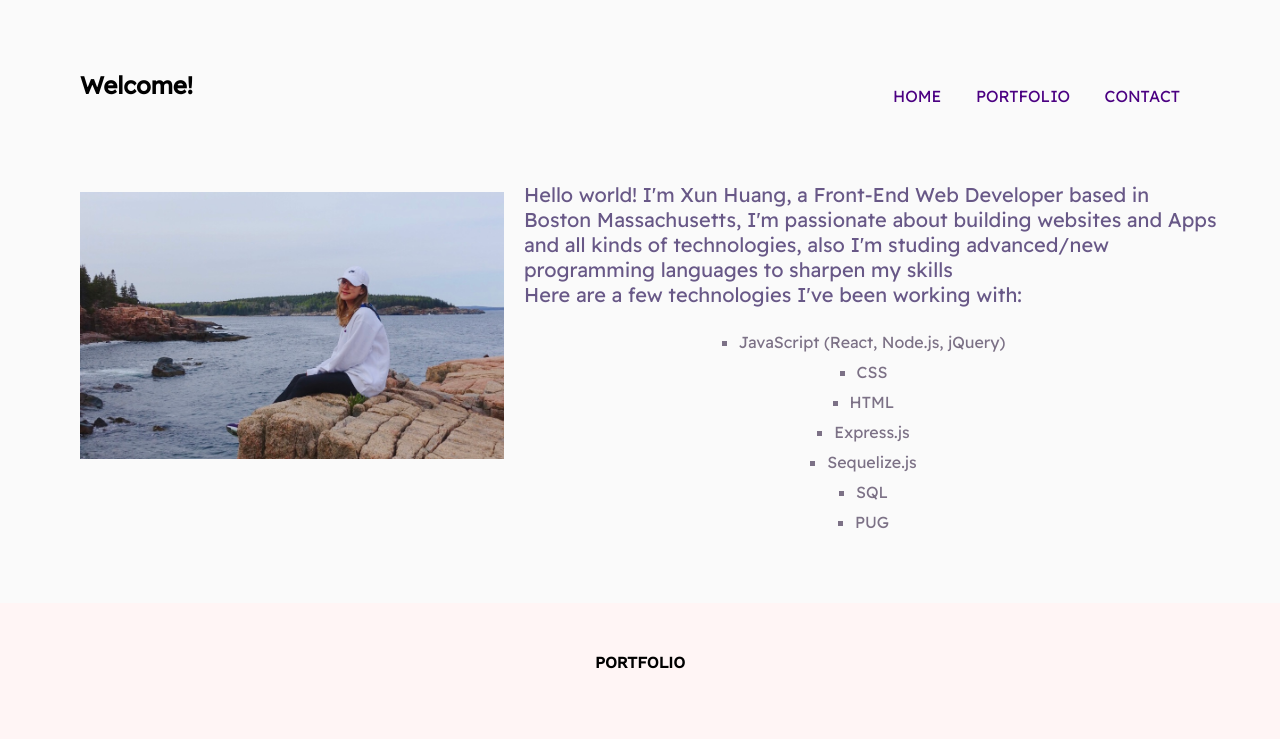
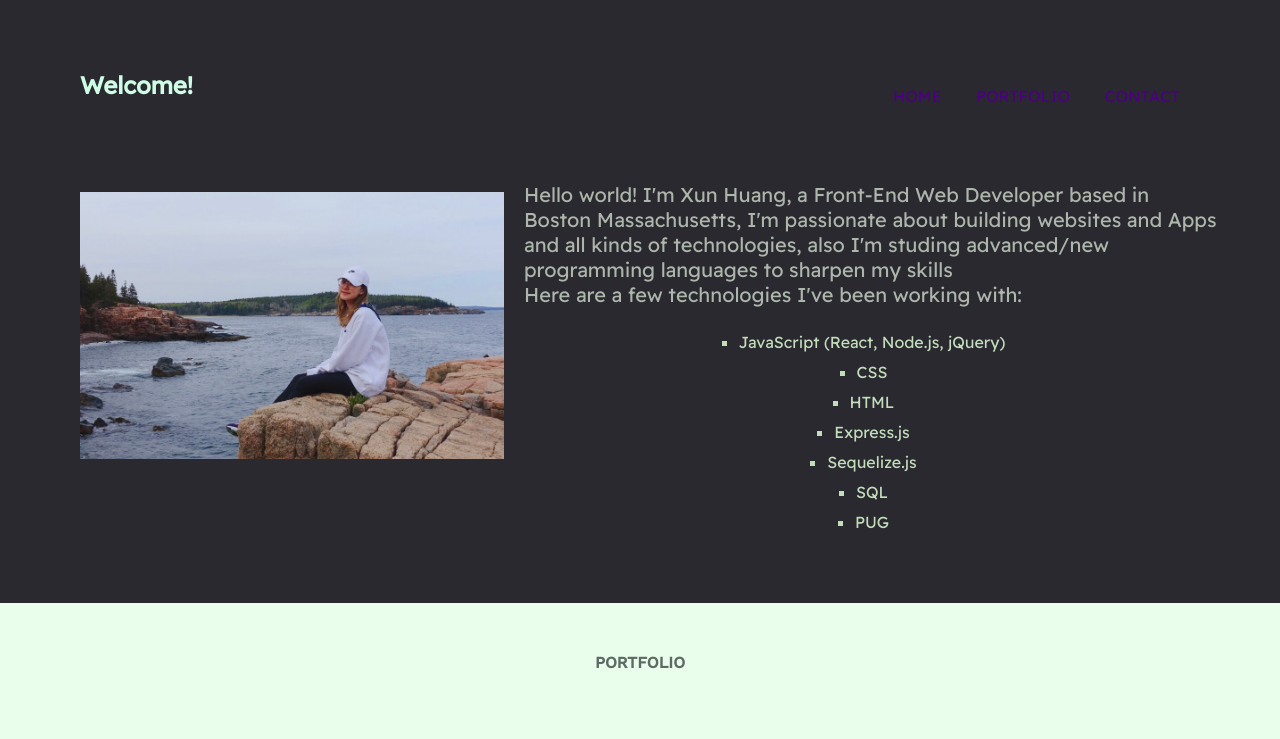
Before and after one commit to xunhuangxxx/xun-huang-profile-page, a plain HTML site: page index.html in a window 1280 px wide. Shown: the top 739 px of the page. Drawn offline with nearby package versions, Linux system fonts and the light colour scheme.

Commit message:
Update styles.css

```diff
--- a/css/styles.css
+++ b/css/styles.css
@@ -7,12 +7,13 @@ body {
   display: flex;
   flex-direction: column;
   text-align: center;
-  background-color: #fff5f5;
+  background-color: #e9ffeb;
 }
 
 header {
  font-family: 'Readex Pro', serif;
- background-color: rgba(250, 250, 250, 100%);
+ /* color: azure; */
+ background-color: rgb(43 41 48);
 }
 
 h2 {
@@ -36,7 +37,7 @@ header p {
   display: flex;
   font-size: 3.5vw;
   padding: 10px 20px;
-  color: #685887;
+  color: #adb6ab;
 }
 
 header h5 {
@@ -49,7 +50,7 @@ header h5 {
   align-items: center;
   flex-wrap: nowrap;
   flex-direction: column;
-  color: #7c7186;
+  color: #c1ddbb;
 }
 
 .skills li {
@@ -85,6 +86,10 @@ div.languages {
 
 }
 
+a{
+  color: #6d8080;
+}
+
 .grow {
   transition: all .2s ease-in-out;
   }
@@ -107,8 +112,9 @@ footer {
   overflow-wrap: break-word;
   font-family: 'Work Sans', sans-serif;
   font-weight: 300;
-  color: #776699;
-  background-color: rgba(250, 250, 250, 100%);
+  color: #c1ddbb;
+  /* background-color: black; */
+  background-color: rgb(43 41 48);
 }
 
 footer p, footer ul {
@@ -137,6 +143,7 @@ a:hover {
 
 #contact {
   padding: 30px;
+  background-color: rgb(43 41 48);
 }
 
 #bottom {
@@ -192,7 +199,7 @@ a:hover {
 
   #portfolio {
     margin: 50px auto;
-    color: black;
+    color: #5c6b66;
   }
 
   .project {
@@ -238,6 +245,7 @@ a:hover {
  }
  header h2 {
    margin-right: auto;
+   color: #cdffe6;
  }
 
  nav {
```
